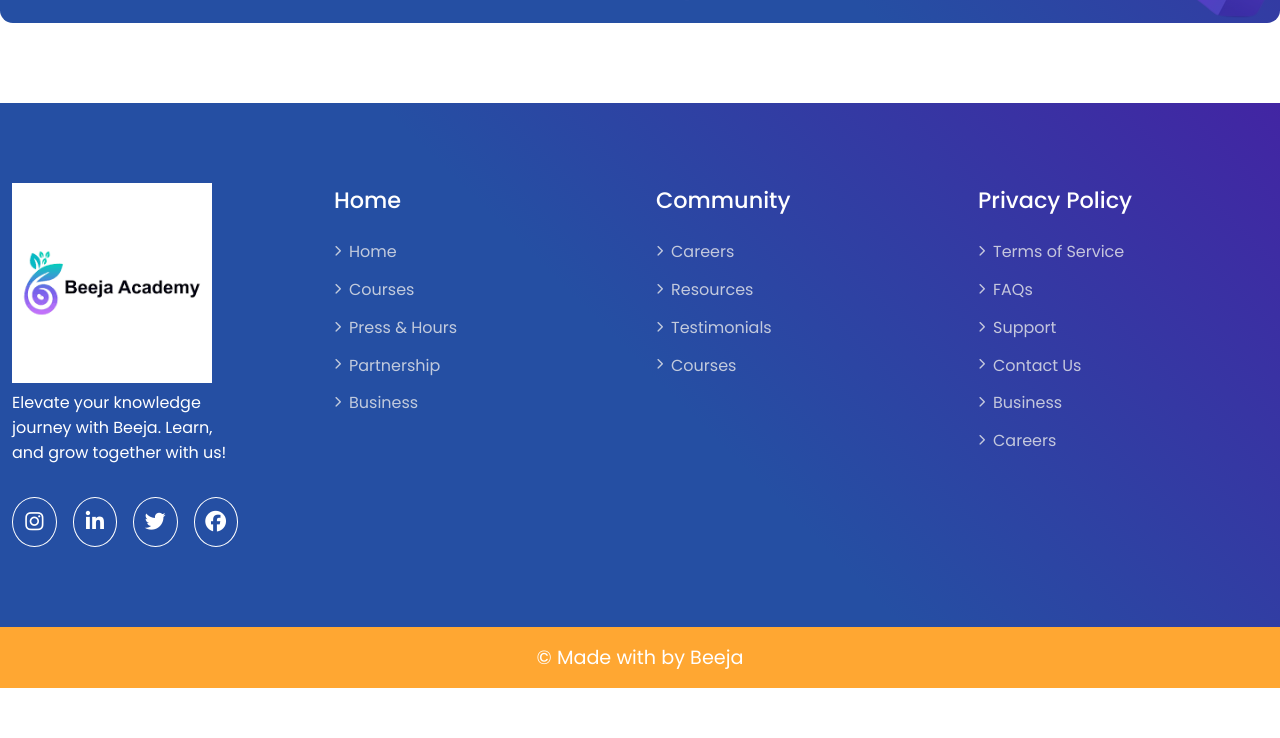
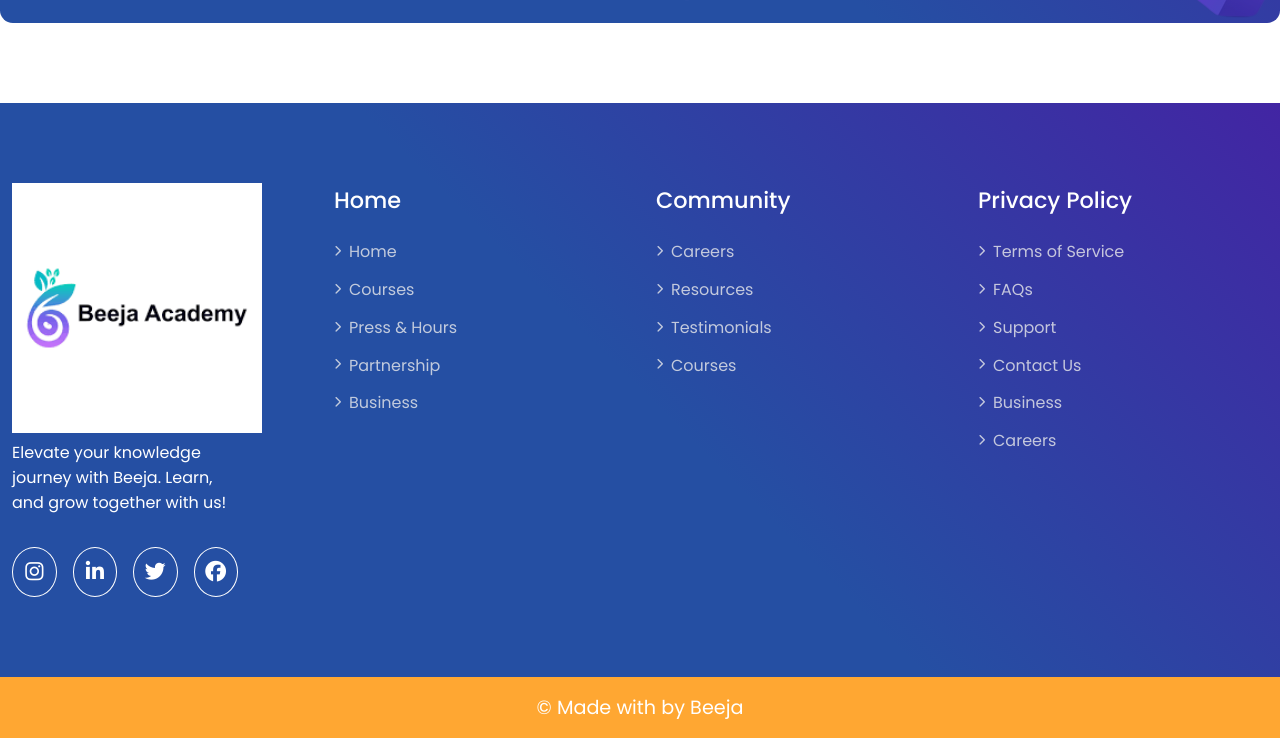
Before and after one commit to dineshk03/beeja, a plain HTML site: page index.html in a window 1280 px wide. Shown: the part 5972-6710 px from the top of the page. Before the commit the page ends 6660 px from the top, so only its background shows below. Drawn offline with nearby package versions, Linux system fonts and the light colour scheme; a web font is replaced by a local one.

Commit message:
Update index.html
size of image

```diff
--- a/index.html
+++ b/index.html
@@ -564,7 +564,7 @@
     <footer class="footer section">
         <div class="footer-container container grid">
             <div class="footer-grid-item footer-action">
-                <img src="assets/images/logob.png" width="200">
+                <img src="assets/images/logob.png" width="250" height="250">
                 <p class="footer-description">Elevate your knowledge journey with Beeja. Learn, and grow together
                     with us!</p>
                 <div class="footer-social-icons flexitem">
```
